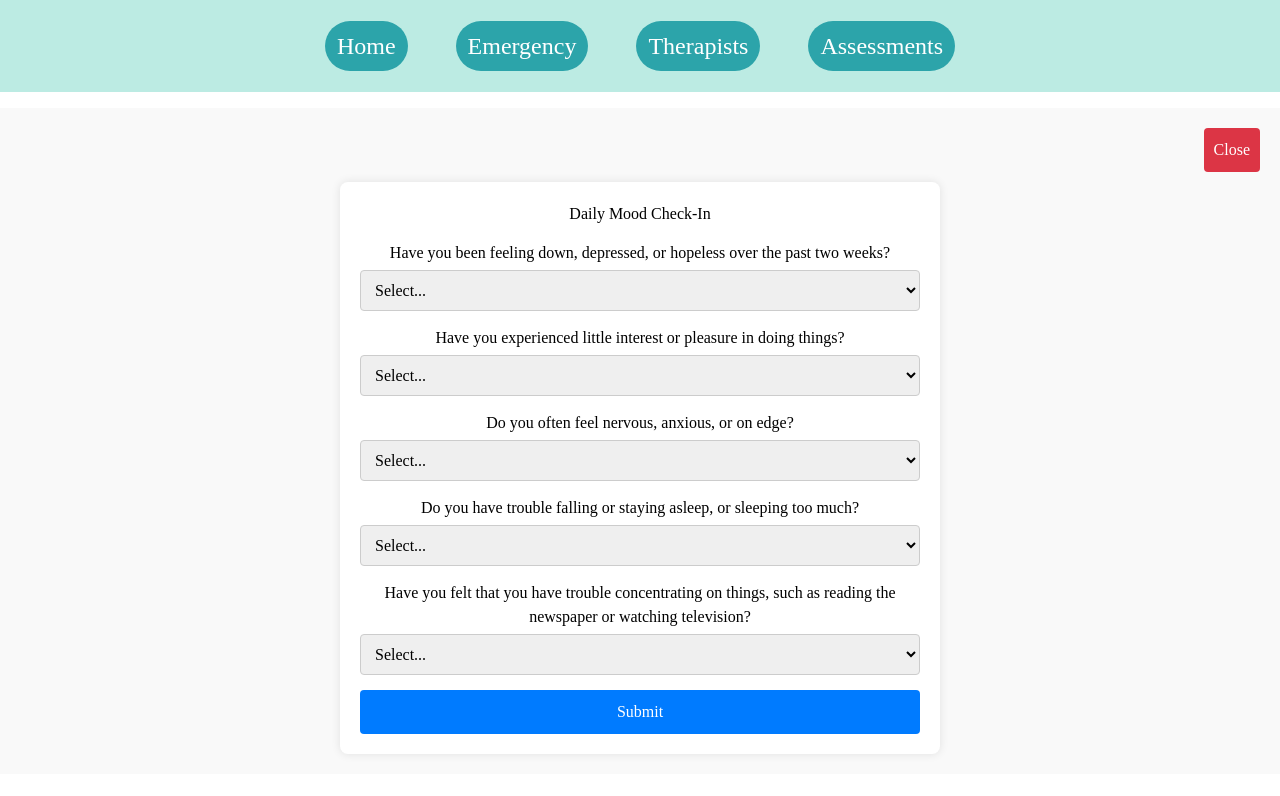
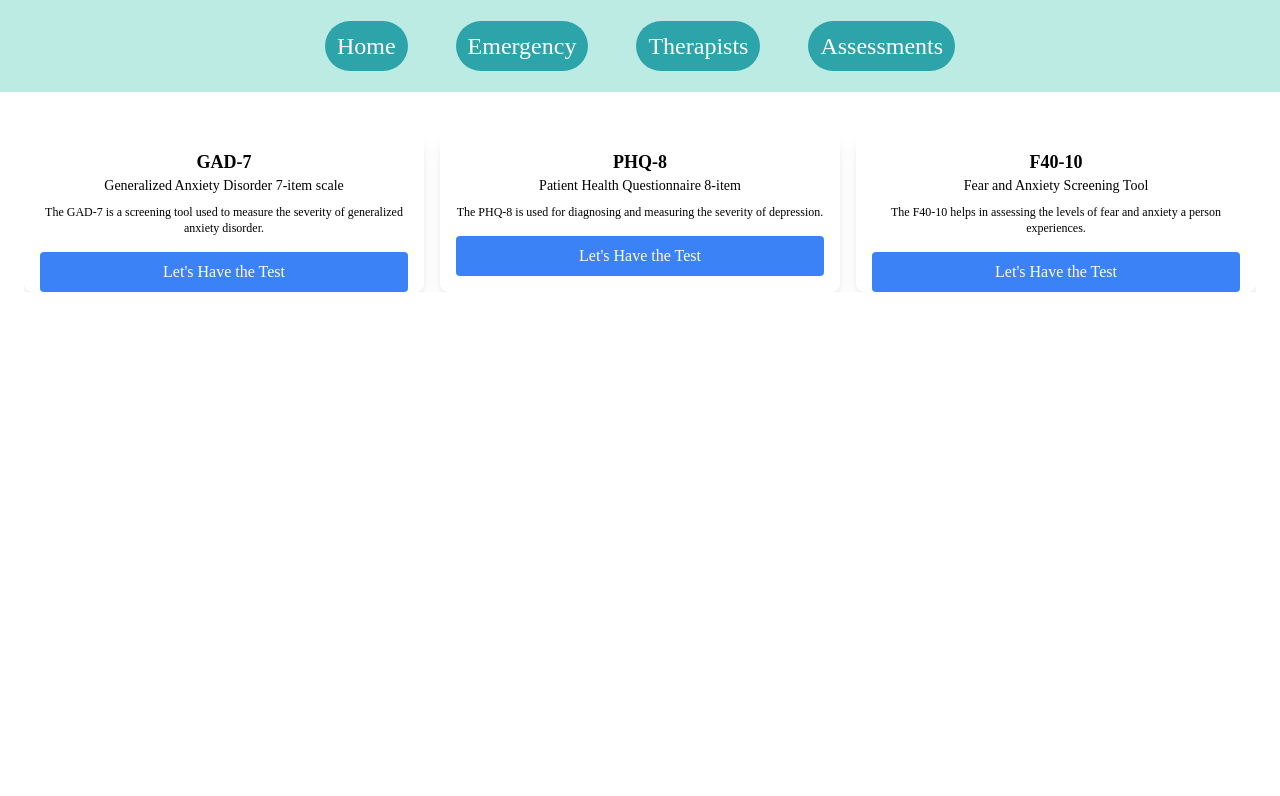
Before and after one commit to eshatokedar/Magnolia-the-mental-health-app, a React (Create React App) app: page /assessment in a window 1280 px wide. Shown: the top 796 px of the page. Built offline with nearby package versions, Linux system fonts and the light colour scheme; a web font is replaced by a local one.

Commit message:
tests added

```diff
--- a/src/components/MoodCheckIn.js
+++ b/src/components/MoodCheckIn.js
@@ -1,107 +1,73 @@
 // src/components/MoodCheckIn.js
 import React, { useState } from 'react';
-import './MoodCheckIn.css';
+import QuizCard from './QuizCard';
+import QuizQuestions from './QuizQuestions';
 
-const MoodCheckIn = ({ onClose }) => {
-  const [q1, setQ1] = useState('');
-  const [q2, setQ2] = useState('');
-  const [q3, setQ3] = useState('');
-  const [q4, setQ4] = useState('');
-  const [q5, setQ5] = useState('');
-  const [score, setScore] = useState(null);
+const MoodCheckIn = () => {
+  const [selectedQuiz, setSelectedQuiz] = useState(null);
 
-  const scores = {
-    'Not at all': 1,
-    'Several days': 2,
-    'More than half the days': 3,
-    'Nearly every day': 4
+  const handleCardClick = (quizType) => {
+    setSelectedQuiz(quizType);
   };
 
-  const calculateScore = () => {
-    const totalScore =
-      (scores[q1] || 0) +
-      (scores[q2] || 0) +
-      (scores[q3] || 0) +
-      (scores[q4] || 0) +
-      (scores[q5] || 0);
-    return totalScore;
-  };
-
-  const handleSubmit = (e) => {
-    e.preventDefault();
-    const totalScore = calculateScore();
-    setScore(totalScore);
-    if (totalScore > 10) {
-      alert('Your total score indicates that you may need therapy.');
-    } else {
-      alert('Your total score is within a healthy range.');
-    }
+  const handleClose = () => {
+    setSelectedQuiz(null);
   };
 
   return (
-    <div className="mood-check-in-container">
-      <button onClick={onClose} className="close-button">Close</button>
-      <form onSubmit={handleSubmit} className="mood-check-in-form">
-        <h2>Daily Mood Check-In</h2>
+    <div className="p-6">
+      {!selectedQuiz ? (
+       <div className="flex space-x-4 overflow-x-auto justify-center text-black">
+       <div className="w-1/3 h-40 bg-white shadow-lg rounded-lg p-4 flex flex-col justify-between">
+         <div>
+           <div className="text-lg font-semibold">GAD-7</div>
+           <div className="text-sm">Generalized Anxiety Disorder 7-item scale</div>
+           <p className="text-xs mt-2">The GAD-7 is a screening tool used to measure the severity of generalized anxiety disorder.</p>
+         </div>
+         <button
+           onClick={() => handleCardClick('gad7')}
+           className="mt-4 bg-blue-500 text-white rounded py-2 px-4"
+         >
+           Let's Have the Test
+         </button>
+       </div>
 
-        <label>
-          Have you been feeling down, depressed, or hopeless over the past two weeks?
-          <select value={q1} onChange={(e) => setQ1(e.target.value)}>
-            <option value="">Select...</option>
-            <option value="Not at all">Not at all</option>
-            <option value="Several days">Several days</option>
-            <option value="More than half the days">More than half the days</option>
-            <option value="Nearly every day">Nearly every day</option>
-          </select>
-        </label>
+       <div className="w-1/3 h-40 bg-white shadow-lg rounded-lg p-4 flex flex-col justify-between">
+         <div>
+           <div className="text-lg font-semibold">PHQ-8</div>
+           <div className="text-sm">Patient Health Questionnaire 8-item</div>
+           <p className="text-xs mt-2">The PHQ-8 is used for diagnosing and measuring the severity of depression.</p>
+         </div>
+         <button
+           onClick={() => handleCardClick('phq8')}
+           className="mt-4 bg-blue-500 text-white rounded py-2 px-4"
+         >
+           Let's Have the Test
+         </button>
+       </div>
 
-        <label>
-          Have you experienced little interest or pleasure in doing things?
-          <select value={q2} onChange={(e) => setQ2(e.target.value)}>
-            <option value="">Select...</option>
-            <option value="Not at all">Not at all</option>
-            <option value="Several days">Several days</option>
-            <option value="More than half the days">More than half the days</option>
-            <option value="Nearly every day">Nearly every day</option>
-          </select>
-        </label>
+       <div className="w-1/3 h-40 bg-white shadow-lg rounded-lg p-4 flex flex-col justify-between">
+         <div>
+           <div className="text-lg font-semibold">F40-10</div>
+           <div className="text-sm">Fear and Anxiety Screening Tool</div>
+           <p className="text-xs mt-2">The F40-10 helps in assessing the levels of fear and anxiety a person experiences.</p>
+         </div>
+         <button
+           onClick={() => handleCardClick('f4010')}
+           className="mt-4 bg-blue-500 text-white rounded py-2 px-4"
+         >
+           Let's Have the Test
+         </button>
+       </div>
+     </div>
 
-        <label>
-          Do you often feel nervous, anxious, or on edge?
-          <select value={q3} onChange={(e) => setQ3(e.target.value)}>
-            <option value="">Select...</option>
-            <option value="Not at all">Not at all</option>
-            <option value="Several days">Several days</option>
-            <option value="More than half the days">More than half the days</option>
-            <option value="Nearly every day">Nearly every day</option>
-          </select>
-        </label>
 
-        <label>
-          Do you have trouble falling or staying asleep, or sleeping too much?
-          <select value={q4} onChange={(e) => setQ4(e.target.value)}>
-            <option value="">Select...</option>
-            <option value="Not at all">Not at all</option>
-            <option value="Several days">Several days</option>
-            <option value="More than half the days">More than half the days</option>
-            <option value="Nearly every day">Nearly every day</option>
-          </select>
-        </label>
 
-        <label>
-          Have you felt that you have trouble concentrating on things, such as reading the newspaper or watching television?
-          <select value={q5} onChange={(e) => setQ5(e.target.value)}>
-            <option value="">Select...</option>
-            <option value="Not at all">Not at all</option>
-            <option value="Several days">Several days</option>
-            <option value="More than half the days">More than half the days</option>
-            <option value="Nearly every day">Nearly every day</option>
-          </select>
-        </label>
 
-        <button type="submit">Submit</button>
-      </form>
-      {score !== null && <p className="results">Your total score: {score}</p>}
+
+      ) : (
+        <QuizQuestions quizType={selectedQuiz} onClose={handleClose} />
+      )}
     </div>
   );
 };
--- /dev/null
+++ b/src/components/QuizCard.js
@@ -0,0 +1,14 @@
+import React from 'react';
+
+const QuizCard = ({ title, onClick }) => {
+  return (
+    <div
+      className="bg-white shadow-lg rounded-lg p-6 cursor-pointer hover:bg-gray-100 transition"
+      onClick={onClick}
+    >
+      <h2 className="text-xl font-semibold">{title}</h2>
+    </div>
+  );
+};
+
+export default QuizCard;
--- /dev/null
+++ b/src/components/QuizQuestions.js
@@ -0,0 +1,103 @@
+import React, { useState } from 'react';
+
+const questions = {
+  gad7: [
+    { text: "Feeling nervous, anxious, or on edge?", options: ["Not at all", "Several days", "More than half the days", "Nearly every day"] },
+    { text: "Not being able to stop or control worrying?", options: ["Not at all", "Several days", "More than half the days", "Nearly every day"] },
+    { text: "Worrying too much about different things?", options: ["Not at all", "Several days", "More than half the days", "Nearly every day"] },
+    { text: "Trouble relaxing?", options: ["Not at all", "Several days", "More than half the days", "Nearly every day"] },
+    { text: "Being so restless that it is hard to sit still?", options: ["Not at all", "Several days", "More than half the days", "Nearly every day"] },
+    { text: "Becoming easily annoyed or irritable?", options: ["Not at all", "Several days", "More than half the days", "Nearly every day"] },
+    { text: "Feeling afraid as if something awful might happen?", options: ["Not at all", "Several days", "More than half the days", "Nearly every day"] },
+  ],
+  phq8: [
+    { text: "Little interest or pleasure in doing things?", options: ["Not at all", "Several days", "More than half the days", "Nearly every day"] },
+    { text: "Feeling down, depressed, or hopeless?", options: ["Not at all", "Several days", "More than half the days", "Nearly every day"] },
+    { text: "Trouble falling or staying asleep, or sleeping too much?", options: ["Not at all", "Several days", "More than half the days", "Nearly every day"] },
+    { text: "Feeling tired or having little energy?", options: ["Not at all", "Several days", "More than half the days", "Nearly every day"] },
+    { text: "Poor appetite or overeating?", options: ["Not at all", "Several days", "More than half the days", "Nearly every day"] },
+    { text: "Feeling bad about yourself, or that you are a failure or have let yourself or your family down?", options: ["Not at all", "Several days", "More than half the days", "Nearly every day"] },
+    { text: "Trouble concentrating on things, such as reading the newspaper or watching television?", options: ["Not at all", "Several days", "More than half the days", "Nearly every day"] },
+  ],
+  f4010: [
+    { text: "Feeling anxious in social situations?", options: ["Not at all", "Several days", "More than half the days", "Nearly every day"] },
+    { text: "Avoiding social interactions?", options: ["Not at all", "Several days", "More than half the days", "Nearly every day"] },
+    { text: "Experiencing physical symptoms like sweating or trembling in social settings?", options: ["Not at all", "Several days", "More than half the days", "Nearly every day"] },
+    { text: "Fear of being judged or criticized?", options: ["Not at all", "Several days", "More than half the days", "Nearly every day"] },
+    { text: "Feeling self-conscious in social situations?", options: ["Not at all", "Several days", "More than half the days", "Nearly every day"] },
+    { text: "Experiencing discomfort when speaking to strangers?", options: ["Not at all", "Several days", "More than half the days", "Nearly every day"] },
+    { text: "Feeling anxious even about upcoming social events?", options: ["Not at all", "Several days", "More than half the days", "Nearly every day"] },
+  ]
+};
+
+const optionScores = {
+  "Not at all": 0,
+  "Several days": 1,
+  "More than half the days": 2,
+  "Nearly every day": 3
+};
+
+const QuizQuestions = ({ quizType, onClose }) => {
+  const [answers, setAnswers] = useState({});
+  const [result, setResult] = useState(null);
+
+  const handleAnswerChange = (questionIndex, answer) => {
+    setAnswers(prevAnswers => ({
+      ...prevAnswers,
+      [questionIndex]: answer
+    }));
+  };
+
+  const handleSubmit = (event) => {
+    event.preventDefault(); // Prevents the default form submission behavior
+    const totalScore = Object.values(answers).reduce((total, answer) => total + optionScores[answer], 0);
+    setResult(totalScore > 14 ? "You should seek professional help as soon as possible." : "You do not need Therapy necessarily, however if you want to, you can seek out professionals.");
+  };
+
+  const questionsList = questions[quizType] || [];
+
+  return (
+    <div className="flex flex-col items-center p-5 bg-gray-100">
+      <div className="w-full max-w-lg bg-white rounded-lg shadow-md p-6">
+        <h2 className="text-2xl font-semibold mb-6 text-center">
+          {quizType.replace(/([A-Z])/g, ' $1').toUpperCase()} Quiz
+        </h2>
+        <form onSubmit={handleSubmit} className="space-y-6">
+          {questionsList.map((question, index) => (
+            <div key={index} className="space-y-2">
+              <p className="font-medium">{question.text}</p>
+              {question.options.map(option => (
+                <label key={option} className="flex items-center space-x-2">
+                  <input
+                    type="radio"
+                    name={`question-${index}`} // Fixed backticks and curly braces
+                    value={option}
+                    checked={answers[index] === option}
+                    onChange={() => handleAnswerChange(index, option)}
+                    className="mr-2"
+                  />
+                  <span>{option}</span>
+                </label>
+              ))}
+            </div>
+          ))}
+          <div className="flex justify-between items-center">
+            <button type="submit" className="bg-blue-500 text-white p-2 rounded hover:bg-blue-700">
+              Submit
+            </button>
+            <button type="button" onClick={onClose} className="text-blue-500 hover:underline">
+              Close
+            </button>
+          </div>
+        </form>
+        {result && (
+          <div className="mt-6 text-center p-4 rounded-lg bg-gray-200 shadow-inner">
+            <p className="font-semibold">{result}</p>
+          </div>
+        )}
+      </div>
+    </div>
+  );
+};
+
+export default QuizQuestions;
```
